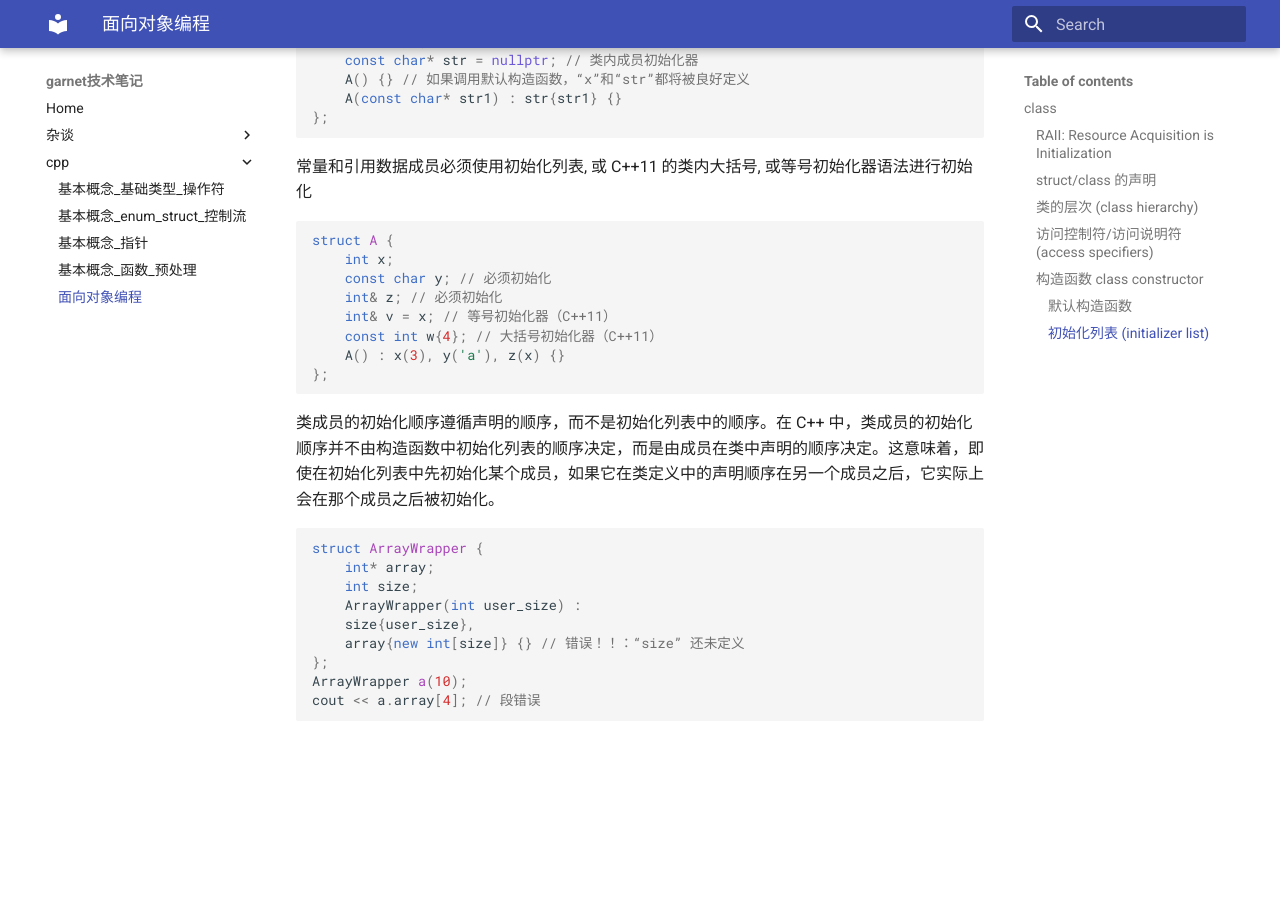
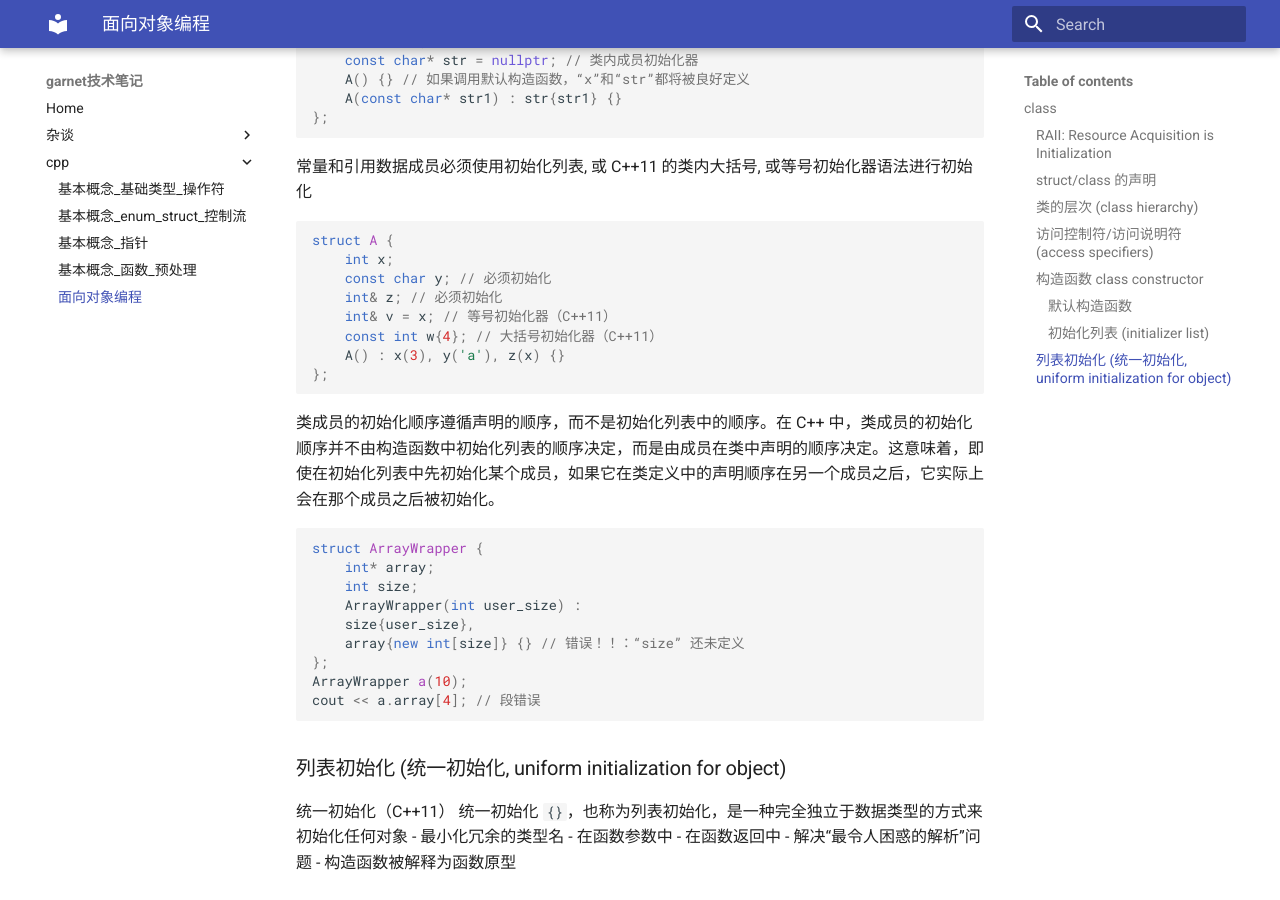
Before and after one commit to ymma98/technotes, an MkDocs documentation site: the page built from docs/cpp/OOP.md, in a window 1280 px wide and 900 px high, scrolled down 6518 px. Built offline with MkDocs 1.6.1 and Material for MkDocs 9.7.7, drawn with Linux system fonts in a browser that asks for light colours; formulas are drawn with MathJax 3; before the commit the page ends 7263 px from its top, so only the background shows below that.

Commit message:
docs/cpp/OOP.md updated from https://stackedit.cn/

````diff
--- a/docs/cpp/OOP.md
+++ b/docs/cpp/OOP.md
@@ -318,11 +318,20 @@ ArrayWrapper a(10);
 cout << a.array[4]; // 段错误
 ```
 
+### 列表初始化 (统一初始化, uniform initialization for object)
+
+统一初始化（C++11）
+统一初始化 `{}`，也称为列表初始化，是一种完全独立于数据类型的方式来初始化任何对象
+- 最小化冗余的类型名
+  - 在函数参数中
+  - 在函数返回中
+- 解决“最令人困惑的解析”问题
+  - 构造函数被解释为函数原型
 
 
 <!--stackedit_data:
-eyJoaXN0b3J5IjpbLTE5ODQ2Mzg5MjUsMTc2ODA1MTI4MCwxNT
-EyNzU3MDQ2LDE1NjAzMzQ2MjQsNjUwODcyNDMwLDMwODMyNjg5
-MCwtOTk2NjEyNzYxLDExNDg4NDI2NDYsMjI1OTgwNDc1LC02ND
-ExNjgzOSw5NzY0NDEzMTZdfQ==
+eyJoaXN0b3J5IjpbMjAwODA0MDU4NSwtMTk4NDYzODkyNSwxNz
+Y4MDUxMjgwLDE1MTI3NTcwNDYsMTU2MDMzNDYyNCw2NTA4NzI0
+MzAsMzA4MzI2ODkwLC05OTY2MTI3NjEsMTE0ODg0MjY0NiwyMj
+U5ODA0NzUsLTY0MTE2ODM5LDk3NjQ0MTMxNl19
 -->
````
